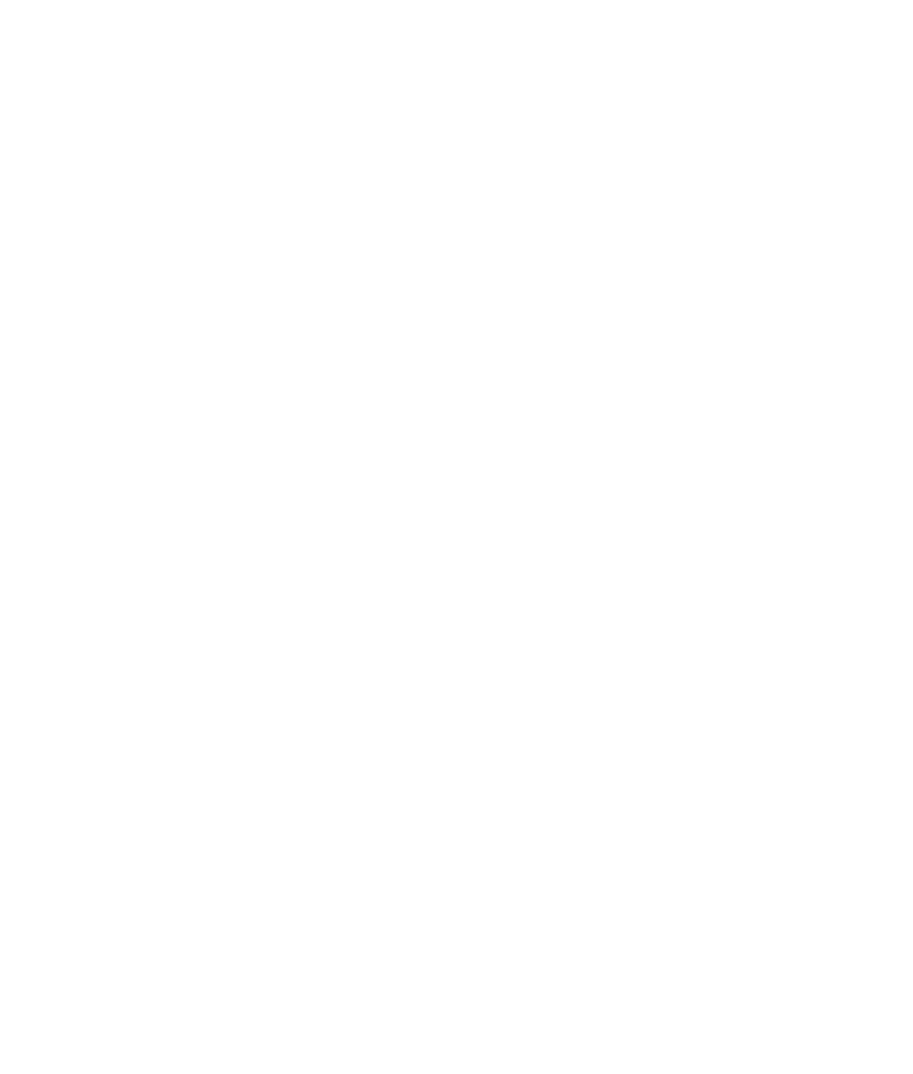
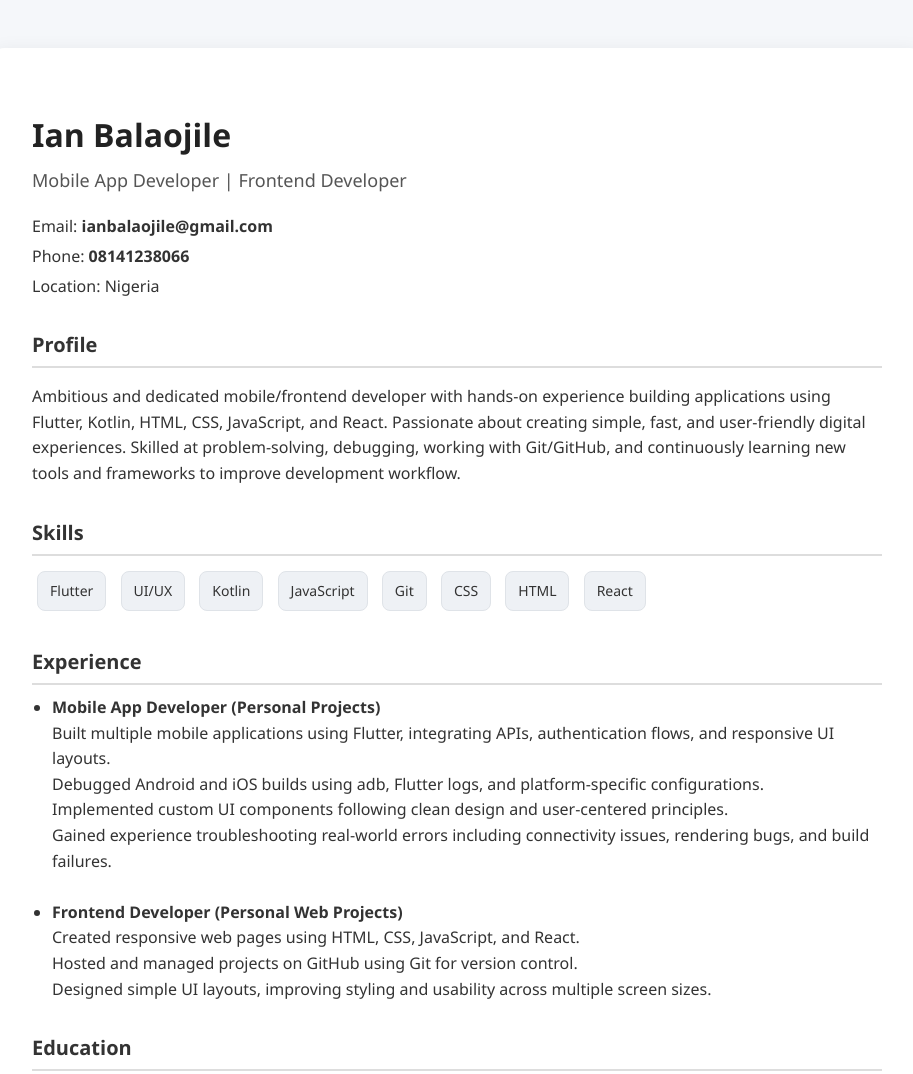
Before and after one commit to Monarchtechs/frontendlesson-1, a plain HTML site: page index.html in a window 1280 px wide. Shown: the top 1074 px of the page, without its empty margins (183-1096 px from the left). Before the commit the page ends 800 px from the top, so only its background shows below. Drawn offline with Linux system fonts and the light colour scheme.

Commit message:
Added CV

```diff
--- a/index.html
+++ b/index.html
@@ -3,9 +3,126 @@
 <head>
     <meta charset="UTF-8">
     <meta name="viewport" content="width=device-width, initial-scale=1.0">
-    <title>Document</title>
+    <title>Ian Balaojile - CV</title>
+
+    <style>
+        body {
+            font-family: 'Segoe UI', Tahoma, sans-serif;
+            padding: 40px;
+            background: #f5f7fa;
+            color: #333;
+            line-height: 1.6;
+        }
+
+        .container {
+            max-width: 850px;
+            margin: auto;
+            background: white;
+            padding: 40px;
+            border-radius: 12px;
+            box-shadow: 0 4px 20px rgba(0,0,0,0.08);
+        }
+
+        h1 {
+            font-size: 32px;
+            margin-bottom: 5px;
+            color: #222;
+        }
+
+        .subtitle {
+            font-size: 18px;
+            color: #555;
+            margin-bottom: 20px;
+        }
+
+        .section-title {
+            font-size: 20px;
+            margin-top: 30px;
+            margin-bottom: 10px;
+            font-weight: bold;
+            border-bottom: 2px solid #ddd;
+            padding-bottom: 5px;
+        }
+
+        ul {
+            margin: 0;
+            padding-left: 20px;
+        }
+
+        .contact {
+            margin-bottom: 20px;
+        }
+
+        .contact p {
+            margin: 4px 0;
+        }
+
+        .skill-badge {
+            display: inline-block;
+            background: #eef1f5;
+            padding: 8px 12px;
+            margin: 5px;
+            border-radius: 8px;
+            font-size: 14px;
+            border: 1px solid #dfe3e8;
+        }
+    </style>
 </head>
 <body>
 
+    <div class="container">
+
+        <h1>Ian Balaojile</h1>
+        <div class="subtitle">Mobile App Developer | Frontend Developer</div>
+
+        <div class="contact">
+            <p>Email: <strong>ianbalaojile@gmail.com</strong></p>
+            <p>Phone: <strong>08141238066</strong></p>
+            <p>Location: Nigeria</p>
+        </div>
+
+        <div class="section-title">Profile</div>
+        <p>
+            Ambitious and dedicated mobile/frontend developer with hands-on experience building applications using Flutter, Kotlin, HTML, CSS, JavaScript, and React.
+            Passionate about creating simple, fast, and user-friendly digital experiences.
+            Skilled at problem-solving, debugging, working with Git/GitHub, and continuously learning new tools and frameworks to improve development workflow.
+        </p>
+
+        <div class="section-title">Skills</div>
+        <div>
+            <span class="skill-badge">Flutter</span>
+            <span class="skill-badge">UI/UX</span>
+            <span class="skill-badge">Kotlin</span>
+            <span class="skill-badge">JavaScript</span>
+            <span class="skill-badge">Git</span>
+            <span class="skill-badge">CSS</span>
+            <span class="skill-badge">HTML</span>
+            <span class="skill-badge">React</span>
+        </div>
+
+        <div class="section-title">Experience</div>
+        <ul>
+            <li><strong>Mobile App Developer (Personal Projects)</strong>
+                <br> Built multiple mobile applications using Flutter, integrating APIs, authentication flows, and responsive UI layouts.
+                <br> Debugged Android and iOS builds using adb, Flutter logs, and platform-specific configurations.
+                <br> Implemented custom UI components following clean design and user-centered principles.
+                <br> Gained experience troubleshooting real-world errors including connectivity issues, rendering bugs, and build failures.
+            </li>
+            <br>
+            <li><strong>Frontend Developer (Personal Web Projects)</strong>
+                <br> Created responsive web pages using HTML, CSS, JavaScript, and React.
+                <br> Hosted and managed projects on GitHub using Git for version control.
+                <br> Designed simple UI layouts, improving styling and usability across multiple screen sizes.
+            </li>
+        </ul>
+
+        <div class="section-title">Education</div>
+        <ul>
+            <li><strong>BSc Computer Science — FUTA</strong> (In View)</li>
+            <li><strong>High School Certificate</strong></li>
+        </ul>
+
+    </div>
+
 </body>
 </html>
```
